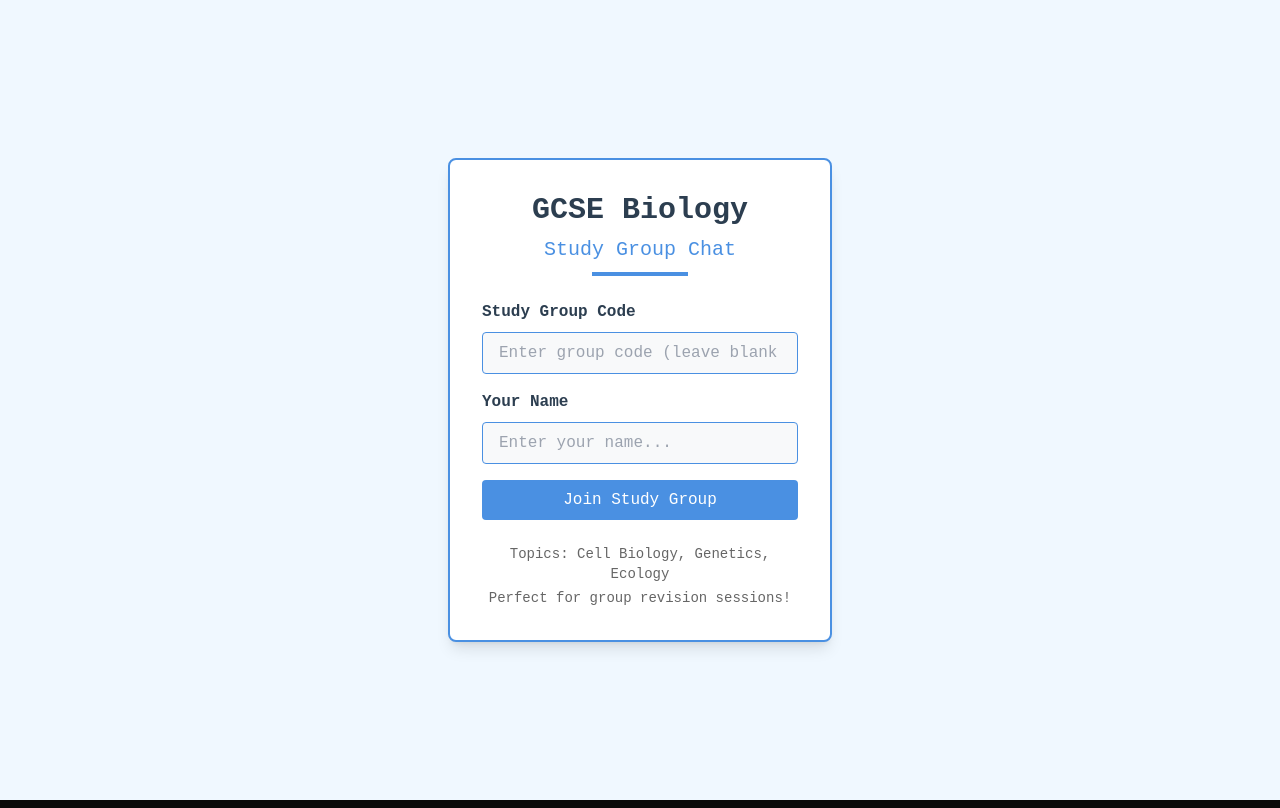
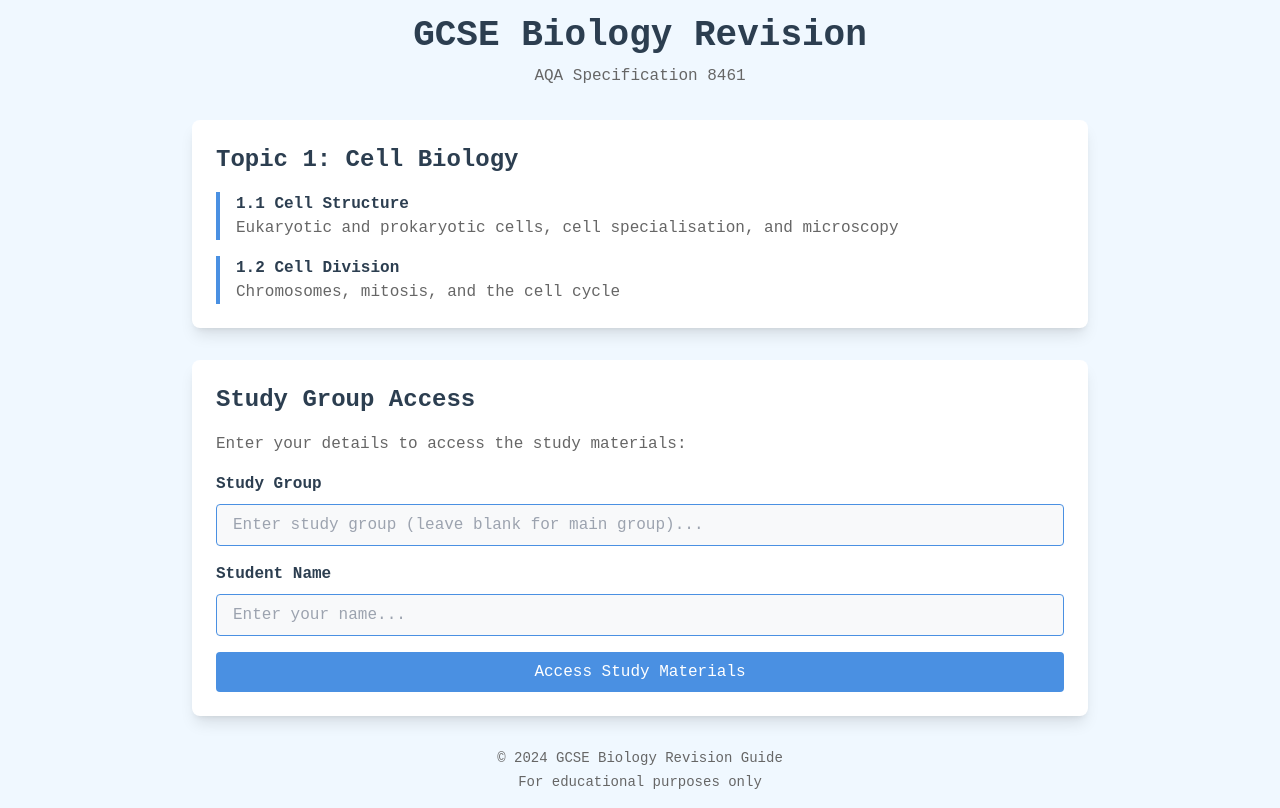
Before and after one commit to ybro2011/Chat, a React (Vite) app in the folder client/: page / in a window 1280 px wide. Built offline with nearby package versions, Linux system fonts and the light colour scheme; no server answers.

Commit message:
Redesign login page to look like GCSE Biology revision website

```diff
--- a/client/src/components/Login.tsx
+++ b/client/src/components/Login.tsx
@@ -16,18 +16,35 @@ function Login({ onLogin }: LoginProps) {
   };
 
   return (
-    <div className="min-h-screen bg-[#f0f8ff] flex items-center justify-center p-4">
-      <div className="bg-white p-8 rounded-lg shadow-lg w-96 border-2 border-[#4a90e2]">
-        <div className="text-center mb-6">
-          <h1 className="text-3xl font-bold text-[#2c3e50] mb-2">GCSE Biology</h1>
-          <h2 className="text-xl text-[#4a90e2]">Study Group Chat</h2>
-          <div className="w-24 h-1 bg-[#4a90e2] mx-auto mt-2"></div>
+    <div className="min-h-screen bg-[#f0f8ff] p-4">
+      <div className="max-w-4xl mx-auto">
+        <div className="text-center mb-8">
+          <h1 className="text-4xl font-bold text-[#2c3e50] mb-2">GCSE Biology Revision</h1>
+          <p className="text-[#666]">AQA Specification 8461</p>
         </div>
+
+        <div className="bg-white rounded-lg shadow-lg p-6 mb-8">
+          <h2 className="text-2xl font-semibold text-[#2c3e50] mb-4">Topic 1: Cell Biology</h2>
+          <div className="space-y-4">
+            <div className="border-l-4 border-[#4a90e2] pl-4">
+              <h3 className="font-semibold text-[#2c3e50]">1.1 Cell Structure</h3>
+              <p className="text-[#666]">Eukaryotic and prokaryotic cells, cell specialisation, and microscopy</p>
+            </div>
+            <div className="border-l-4 border-[#4a90e2] pl-4">
+              <h3 className="font-semibold text-[#2c3e50]">1.2 Cell Division</h3>
+              <p className="text-[#666]">Chromosomes, mitosis, and the cell cycle</p>
+            </div>
+          </div>
+        </div>
+
+        <div className="bg-white rounded-lg shadow-lg p-6">
+          <h2 className="text-2xl font-semibold text-[#2c3e50] mb-4">Study Group Access</h2>
+          <p className="text-[#666] mb-4">Enter your details to access the study materials:</p>
 
           <form onSubmit={handleSubmit} className="space-y-4">
             <div>
               <label htmlFor="roomCode" className="block text-[#2c3e50] font-semibold mb-2">
-              Study Group Code
+                Study Group
               </label>
               <input
                 type="text"
@@ -35,12 +52,12 @@ function Login({ onLogin }: LoginProps) {
                 value={roomCode}
                 onChange={(e) => setRoomCode(e.target.value)}
                 className="w-full bg-[#f8f9fa] text-[#2c3e50] rounded px-4 py-2 focus:outline-none focus:ring-2 focus:ring-[#4a90e2] border border-[#4a90e2]"
-              placeholder="Enter group code (leave blank for main group)..."
+                placeholder="Enter study group (leave blank for main group)..."
               />
             </div>
             <div>
               <label htmlFor="username" className="block text-[#2c3e50] font-semibold mb-2">
-              Your Name
+                Student Name
               </label>
               <input
                 type="text"
@@ -56,13 +73,14 @@ function Login({ onLogin }: LoginProps) {
               type="submit"
               className="w-full bg-[#4a90e2] text-white px-6 py-2 rounded hover:bg-[#357abd] focus:outline-none focus:ring-2 focus:ring-[#4a90e2] transition-colors duration-200"
             >
-            Join Study Group
+              Access Study Materials
             </button>
           </form>
+        </div>
 
-        <div className="mt-6 text-center text-sm text-[#666]">
-          <p>Topics: Cell Biology, Genetics, Ecology</p>
-          <p className="mt-1">Perfect for group revision sessions!</p>
+        <div className="mt-8 text-center text-sm text-[#666]">
+          <p>© 2024 GCSE Biology Revision Guide</p>
+          <p className="mt-1">For educational purposes only</p>
         </div>
       </div>
     </div>
```
Lines whose indentation alone changed are shown as unchanged.
